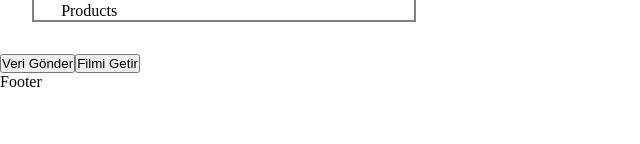
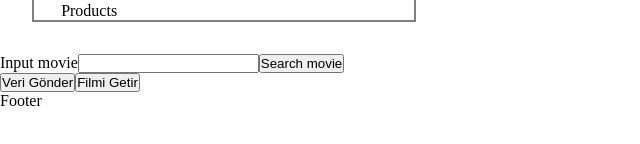
Before and after one commit to Osmnalyyyy/Movie-project, a React (Create React App) app: page / in a window 1280 px wide. Shown: the part 358-502 px from the top of the page, without its empty margins (0-640 px from the left). Built offline with nearby package versions, Linux system fonts and the light colour scheme.

Commit message:
get movie

```diff
--- a/src/components/FormFilm.js
+++ b/src/components/FormFilm.js
@@ -1,9 +1,14 @@
-import React from "react";
+import React, { useState } from "react";
+import { useDispatch } from "react-redux";
+import { getMovie } from "../store/get-movie";
 
 const FormFilm = () => {
   const [searchMovie, setSearchMovie] = useState("");
-
-  const handleFilm = () => {};
+  const dispatch = useDispatch();
+  const handleFilm = async (e) => {
+    e.preventDefault();
+    dispatch(getMovie(searchMovie));
+  };
 
   return (
     <div>
--- a/src/pages/Home.js
+++ b/src/pages/Home.js
@@ -2,6 +2,7 @@ import React, { useEffect } from "react";
 import { useDispatch, useSelector } from "react-redux";
 import Cards from "../components/Cards";
 import Form from "../components/Form";
+import FormFilm from "../components/FormFilm";
 import { saveUser } from "../store/auth-slice";
 
 const user1 = {
@@ -32,6 +33,7 @@ const Home = () => {
   return (
     <div>
       <Cards />
+      <FormFilm />
       <button onClick={() => dispatch(saveUser(user1))}>Veri Gönder</button>
       <button onClick={() => getMovie()}>Filmi Getir</button>
     </div>
--- a/src/store/get-movie.js
+++ b/src/store/get-movie.js
@@ -1,6 +1,6 @@
 import { createAsyncThunk, createSlice } from "@reduxjs/toolkit";
 
-const getMovie = createAsyncThunk("movie/getmovie", async (search) => {
+export const getMovie = createAsyncThunk("movie/getmovie", async (search) => {
   const response = await fetch(
     `http://www.omdbapi.com/?t=${search}&apikey=ce62ee3b`
   ).then((resp) => resp.json());
@@ -22,10 +22,12 @@ const movieSlice = createSlice({
     builder.addCase(getMovie.fulfilled, (state, action) => {
       state.isLoading = false;
       state.movie = action.payload;
+      console.log(action);
     });
     builder.addCase(getMovie.rejected, (state, action) => {
       state.isLoading = false;
       state.error = action.payload;
+      console.log(action);
 
       /*  if (action.payload) {
             state.error=action.payload;
@@ -36,4 +38,4 @@ const movieSlice = createSlice({
   },
 });
 
-export default getMovie;
+export default movieSlice.reducer;
--- a/src/store/index.js
+++ b/src/store/index.js
@@ -1,9 +1,10 @@
 import { configureStore } from "@reduxjs/toolkit";
 import authReducer from "./auth-slice";
-
+import movieReducer from "./get-movie";
 const store = configureStore({
   reducer: {
     auth: authReducer,
+    movie: movieReducer,
   },
 });
 
```
